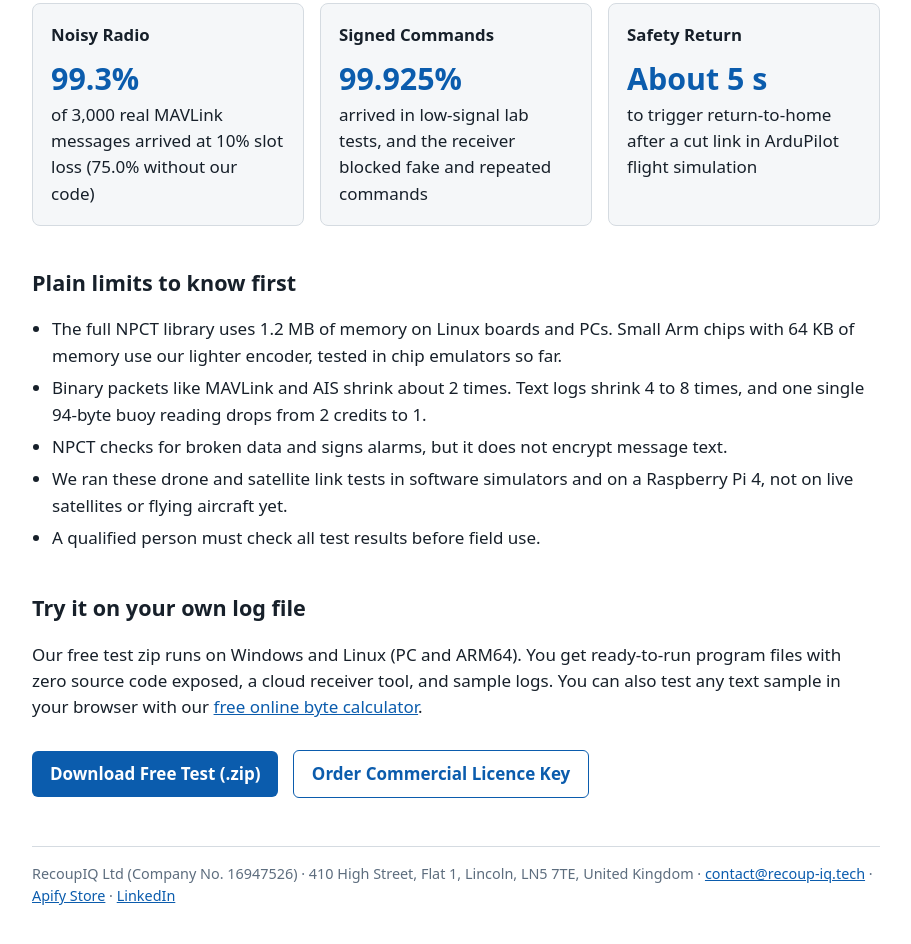
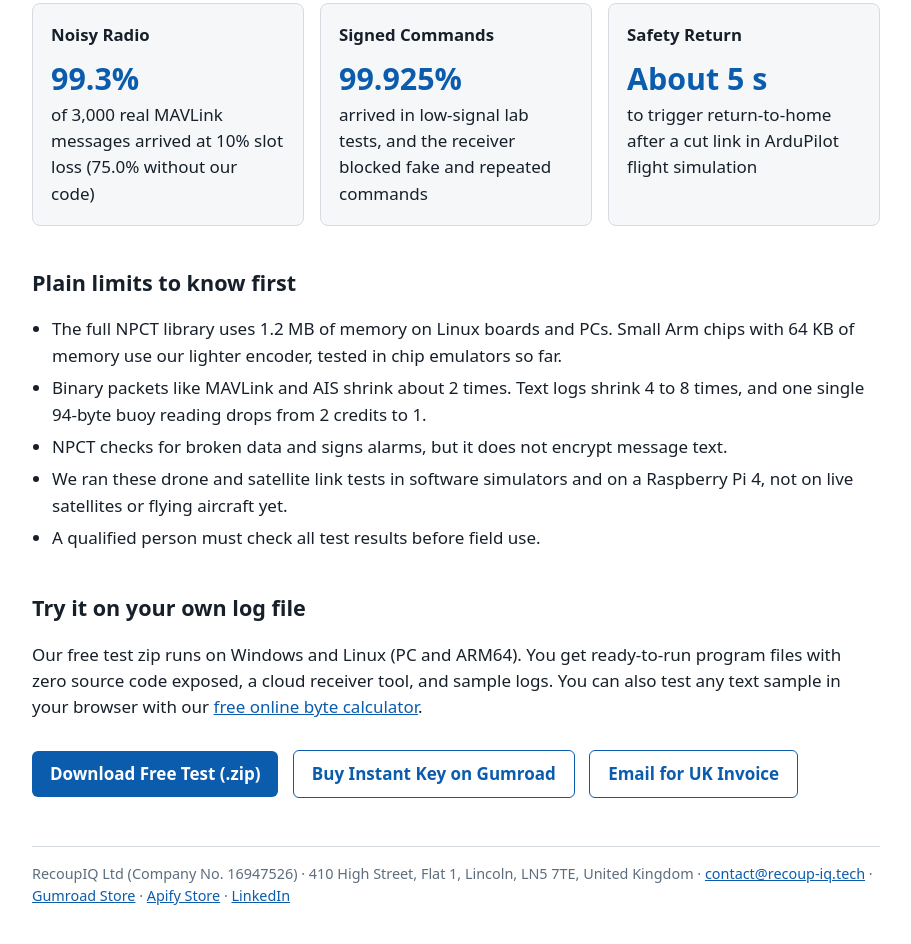
Before and after one commit to recoupiq/bytesdk, a plain HTML site: page satlink.html in a window 1280 px wide. Shown: the part 1247-2191 px from the top of the page, without its empty margins (184-1095 px from the left). Drawn offline with Linux system fonts and the light colour scheme.

Commit message:
Add live Gumroad instant checkout links to satlink.html

```diff
--- a/satlink.html
+++ b/satlink.html
@@ -36,7 +36,7 @@ footer { margin-top: 48px; padding-top: 16px; border-top: 1px solid var(--line);
 <main>
 <nav>
   <img src="assets/RecoupIQ_Org_Logo_512x512.png" alt="RecoupIQ Logo" width="32" height="32" style="border-radius:6px;display:block">
-  <a href="index.html">RecoupIQ ByteSDK and Prices</a>
+  <a href="bytesdk.html">RecoupIQ ByteSDK and Prices</a>
   <strong>Drone and Buoy Benchmarks</strong>
 </nav>
 <header>
@@ -83,9 +83,10 @@ footer { margin-top: 48px; padding-top: 16px; border-top: 1px solid var(--line);
 <h2>Try it on your own log file</h2>
 <p>Our free test zip runs on Windows and Linux (PC and ARM64). You get ready-to-run program files with zero source code exposed, a cloud receiver tool, and sample logs. You can also test any text sample in your browser with our <a href="https://apify.com/recoupiq/satellite-airtime-compression-proof-calculator">free online byte calculator</a>.</p>
 <a class="cta" href="downloads/RecoupIQ_ByteSDK_Eval_2027-02-28.zip">Download Free Test (.zip)</a>
-<a class="cta" style="margin-left:10px;background:transparent;color:var(--accent);border:1px solid var(--accent)" href="mailto:contact@recoup-iq.tech?subject=RecoupIQ%20ByteSDK%20Licence%20Order">Order Commercial Licence Key</a>
+<a class="cta" style="margin-left:10px;background:transparent;color:var(--accent);border:1px solid var(--accent)" href="https://recoup.gumroad.com">Buy Instant Key on Gumroad</a>
+<a class="cta" style="margin-left:10px;background:transparent;color:var(--accent);border:1px solid var(--accent)" href="mailto:contact@recoup-iq.tech?subject=RecoupIQ%20ByteSDK%20Licence%20Order">Email for UK Invoice</a>
 
-<footer>RecoupIQ Ltd (Company No. 16947526) &middot; 410 High Street, Flat 1, Lincoln, LN5 7TE, United Kingdom &middot; <a href="mailto:contact@recoup-iq.tech">contact@recoup-iq.tech</a> &middot; <a href="https://apify.com/recoupiq">Apify Store</a> &middot; <a href="https://www.linkedin.com/in/alex-vasile-ai-engineer/">LinkedIn</a></footer>
+<footer>RecoupIQ Ltd (Company No. 16947526) &middot; 410 High Street, Flat 1, Lincoln, LN5 7TE, United Kingdom &middot; <a href="mailto:contact@recoup-iq.tech">contact@recoup-iq.tech</a> &middot; <a href="https://recoup.gumroad.com">Gumroad Store</a> &middot; <a href="https://apify.com/recoupiq">Apify Store</a> &middot; <a href="https://www.linkedin.com/in/alex-vasile-ai-engineer/">LinkedIn</a></footer>
 </main>
 </body>
 </html>
```
